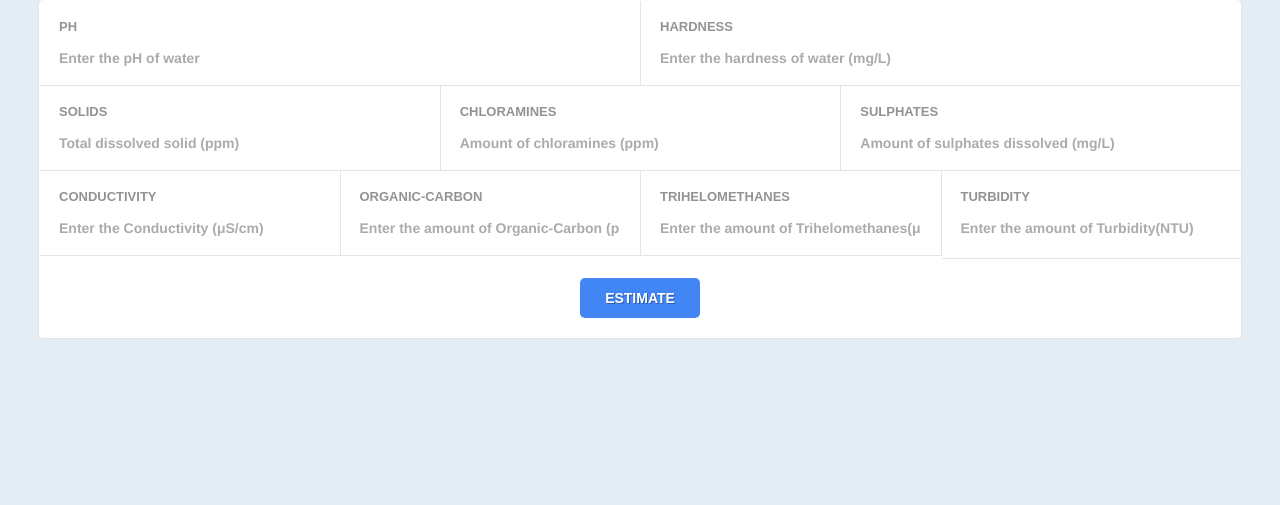
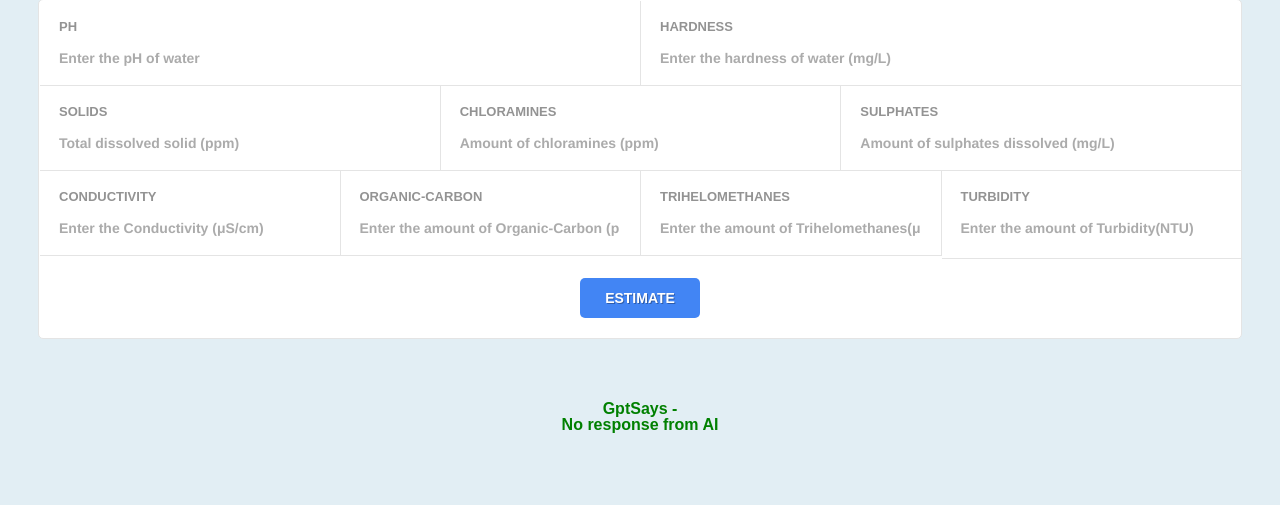
Before and after one commit to ASHISH22072/Water-Potable-System, a Flask app: page / in a window 1280 px wide. Shown: the part 151-656 px from the top of the page. Run offline with Flask 2, Linux system fonts and the light colour scheme; data that the repository does not hold is empty; parts of the project's set-up code (start-up, migrations or seed data) failed here and were passed over; some web fonts are replaced.

Commit message:
Gemini changes Added

```diff
--- a/app.py
+++ b/app.py
@@ -1,30 +1,68 @@
 import numpy as np
 from flask import Flask, request,render_template
 import pickle
-
+import json
+import requests # type: ignore
 
 app = Flask(__name__)
-model = pickle.load(open('Model.pkl','rb'))
-
-
+model = pickle.load(open('Model.pkl', 'rb'))
 
 @app.route('/')
 def home():
-    return render_template('index.html')
+    temp=gemini("what is water ")
+    print(temp)
+    return render_template('index.html',temp1=temp)
 
-@app.route('/predict',methods=['POST'])
+@app.route('/predict', methods=['POST'])
 def predict():
-
     int_features = [x for x in request.form.values()]
-    final_features =np.array(int_features).reshape(1,-1)
+    final_features = np.array(int_features).reshape(1, -1)
 
     prediction = model.predict(final_features)
+    output = prediction[0]
 
-    output = prediction[0]
-    if(output==0):
-        return render_template('index.html',prediction_text='WATER IS NOT POTABLE!!!')
+    # Define the headings
+    headings = ["ph", "Hardness", "Solids", "Chloramines", "Sulfate", "Conductivity", "Organic_carbon", "Trihalomethanes", "Turbidity"]
+
+    # Create the query string
+    query_parts = [f"{headings[i]}={final_features[0][i]}" for i in range(len(headings))]
+    query_string = "on basis on given parameters can you tell in list diseases this water can cause " + ", ".join(query_parts) + " give only names of possible diseases with diseases as key and if there is explaininatory text then in that in key Explaination Word limit for response is 70 words"
+
+    # Call the gemini function with the query string
+
+    ai_response = gemini(query_string)
+    print(ai_response)  # For debugging purposes
+
+    if output == 0:
+        return render_template('index.html', prediction_text='WATER IS NOT POTABLE!!!', temp1=ai_response)
     else:
-        return render_template('index.html',prediction_text='WATER IS POTABLE!!!')
+        return render_template('index.html', prediction_text='WATER IS POTABLE!!!', temp1=ai_response)
+
+
+def gemini(input_text):
+
+    api_url = "https://generativelanguage.googleapis.com/v1beta/models/gemini-1.5-flash:generateContent?key=AIzaSyCY7XunuYYYmtZGgYBUz0vLGuQ1tF2eSPs"
+    headers = {
+        'Content-Type': 'application/json'
+    }
+    data = {
+        "contents": [
+            {
+                "parts": [
+                    {
+                        "text": input_text
+                    }
+                ]
+            }
+        ]
+    }
+
+
+    response = requests.post(api_url, headers=headers, json=data, timeout=10)
+    ai_response = response.json().get('candidates', [{}])[0].get('content', {}).get('parts', [{}])[0].get('text', 'No response from AI')
+
+    return ai_response
+
 
 if __name__ == "__main__":
-    app.run(debug=False)
+    app.run(debug=True)
--- a/templates/index.html
+++ b/templates/index.html
@@ -1,4 +1,3 @@
-
 <!doctype html>
 <html lang="en-US">
 <head>
@@ -260,6 +259,10 @@
 	<br>
 	<div style="color:green; font-size:200 !important; text-align:center;">
 	 <b >{{ prediction_text }}</b>
+   <br>
+   <b style="font-size:400 !important;">GptSays - </b>
+   <br>
+   <b >{{ temp1 }} </b>
  </div>
 </body>
 
```
